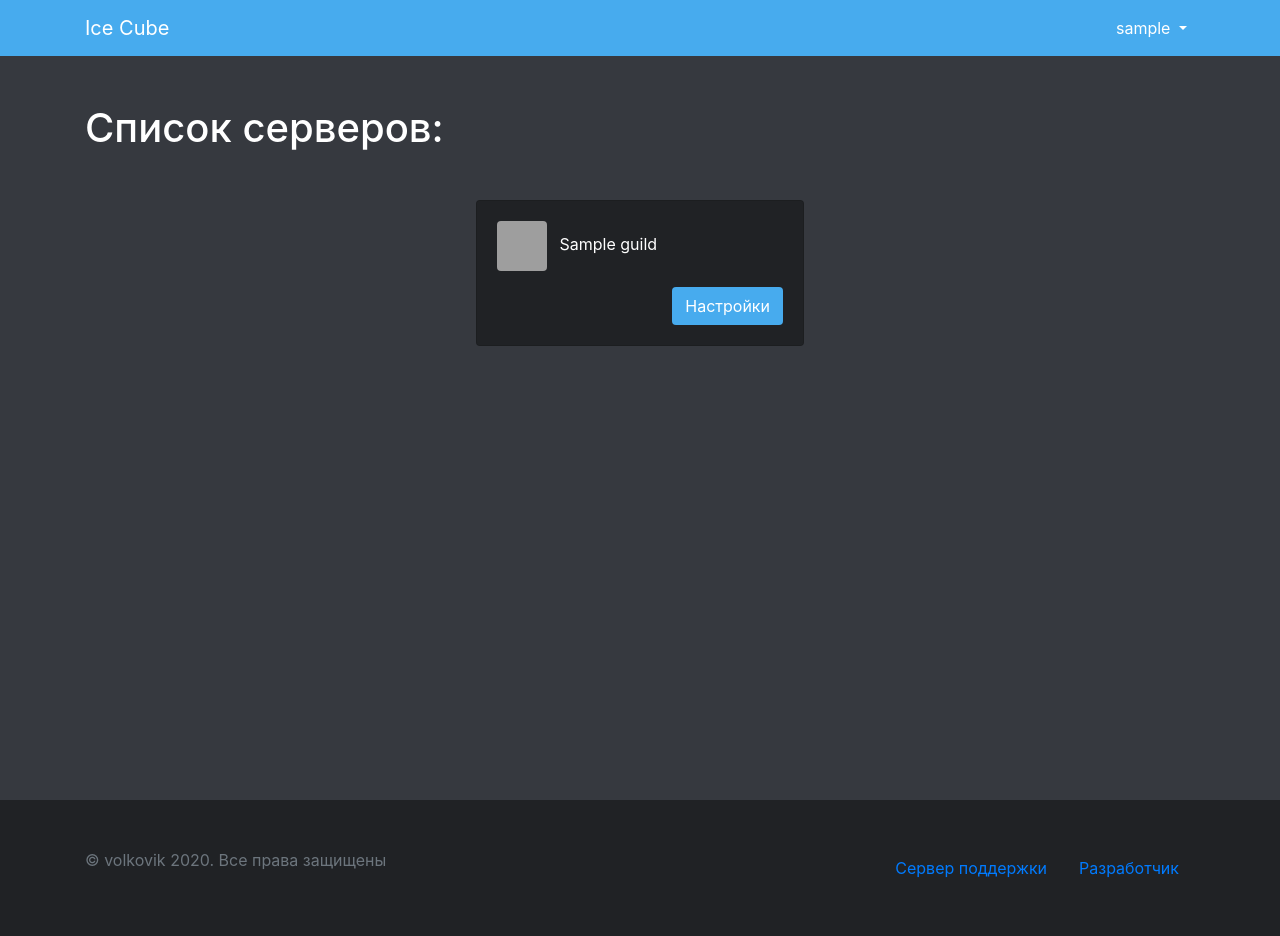
After one commit to volkovik/ice_cube, a Python web app: template web/templates/guilds.html in a window 1280 px wide. The commit adds this page. Run offline with Jinja, Linux system fonts and the light colour scheme; the template is opened without the code that fills it: most values are stand-ins (such as "Sample title", 1, 10 or a date in 2020); some libraries are stand-ins or nearby versions; grey boxes are pictures that could not be loaded.

Commit message:
Add guilds list

```diff
--- a/web/templates/base.html
+++ b/web/templates/base.html
@@ -2,13 +2,13 @@
 <html lang="ru" class="h-100">
 <head>
     <meta charset="UTF-8">
-    <title>Ice Cube</title>
+    <title>{% block title %} Ice Cube {% endblock %}</title>
     <link rel="icon" href="{{ url_for("static", filename="img/logo.png") }}">
     <link rel="stylesheet" href="https://maxcdn.bootstrapcdn.com/bootstrap/4.0.0/css/bootstrap.min.css"
           integrity="sha384-Gn5384xqQ1aoWXA+058RXPxPg6fy4IWvTNh0E263XmFcJlSAwiGgFAW/dAiS6JXm" crossorigin="anonymous">
 </head>
 <body class="text-white h-100" style="background-color: #36393f">
-<div class="container-fluid d-flex h-100 flex-column px-0">
+<div class="container-fluid d-flex flex-column px-0" style="min-height: 100%">
 
     <!--Navigation bar-->
 
@@ -34,6 +34,7 @@
                                     {{ username|e }}
                                 </a>
                                 <div class="dropdown-menu" aria-labelledby="navbarDropdown">
+                                    <a class="dropdown-item" href="/guilds">Сервера</a>
                                     <a class="dropdown-item" href="/logout">Выйти</a>
                                 </div>
                             </li>
@@ -67,12 +68,12 @@
             <div class="col d-flex justify-content-end">
                 <ul class="nav flex-column">
                     <li class="nav-item">
-                        <a class="nav-link active" href="https://discord.gg/atxwBRB">Сервер поддержки</a>
+                        <a class="nav-link active" href="https://discord.gg/atxwBRB" target="_blank">Сервер поддержки</a>
                     </li>
                 </ul>
                 <ul class="nav">
                     <li class="nav-item">
-                        <a class="nav-link" href="https://github.com/volkovik">Разработчик</a>
+                        <a class="nav-link" href="https://github.com/volkovik" target="_blank">Разработчик</a>
                     </li>
                 </ul>
             </div>
--- /dev/null
+++ b/web/templates/guilds.html
@@ -0,0 +1,34 @@
+{% extends "base.html" %}
+
+{% block title %}
+    Ice Cube - Список серверов
+{% endblock %}
+
+{% block content %}
+    <div class="container h-100 mb-4">
+        <h1 class="mt-5 mb-5">Список серверов:</h1>
+        <div class="row mt-3 justify-content-center">
+            {% for g in guilds %}
+                <div class="col-auto mb-3">
+                    <div class="card text-white" style="width: 20.5rem; background-color: #202225;">
+                        <div class="card-body">
+                            <p class="card-text">
+                                {% if g.icon == None %}
+                                    <img src="{{ url_for("static", filename="img/default_avatar.png") }}" alt=""
+                                     class="d-inline-block rounded mr-2" width="50px" height="50px">
+                                {% else %}
+                                    <img src="https://cdn.discordapp.com/icons/{{ g.id|e }}/{{ g.icon|e }}.png" alt=""
+                                     class="d-inline-block rounded mr-2" width="50px" height="50px">
+                                {% endif %}
+                                {{ g.name|e }}
+                            </p>
+                            <a href="#" class="btn text-white float-right" style="background-color: #47abee">
+                                Настройки
+                            </a>
+                        </div>
+                    </div>
+                </div>
+            {% endfor %}
+        </div>
+    </div>
+{% endblock %}
```
Also changed, not shown: web/main.py (+22 -1 lines), web/templates/index.html (+9 -3 lines), web/utilities.py (+8 -0 lines), web/static/img/default_avatar.png (added).
